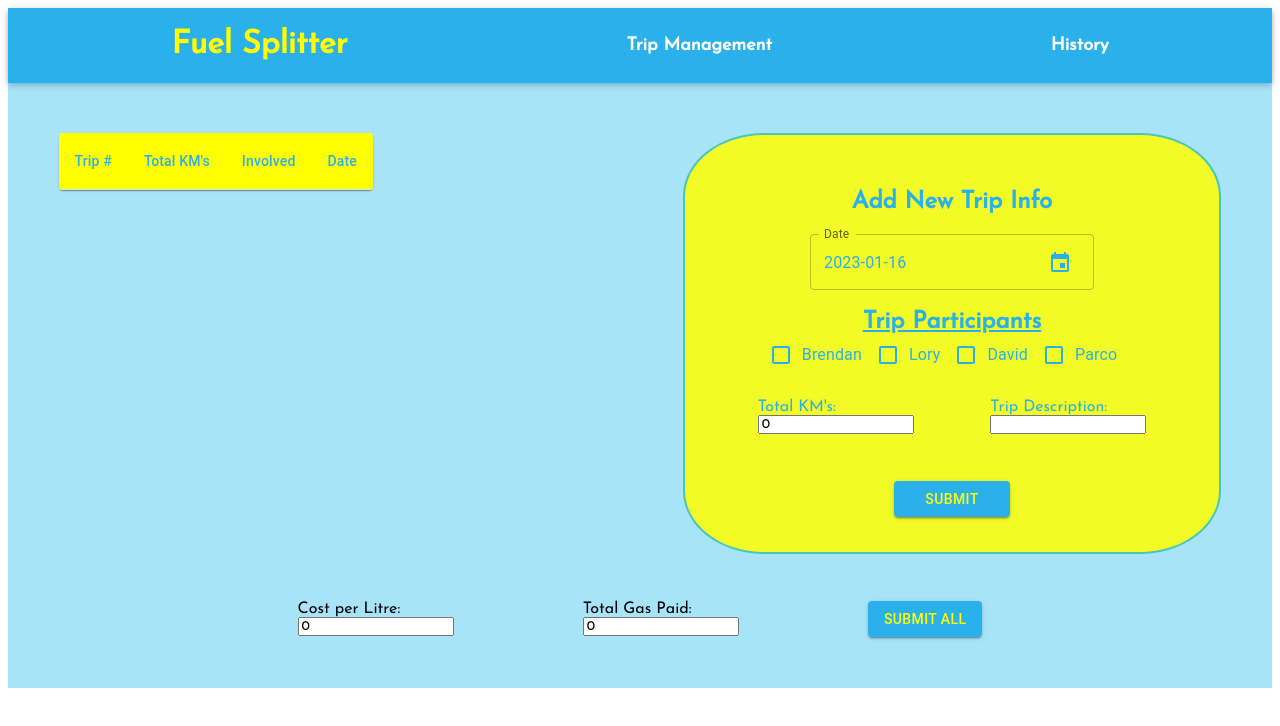
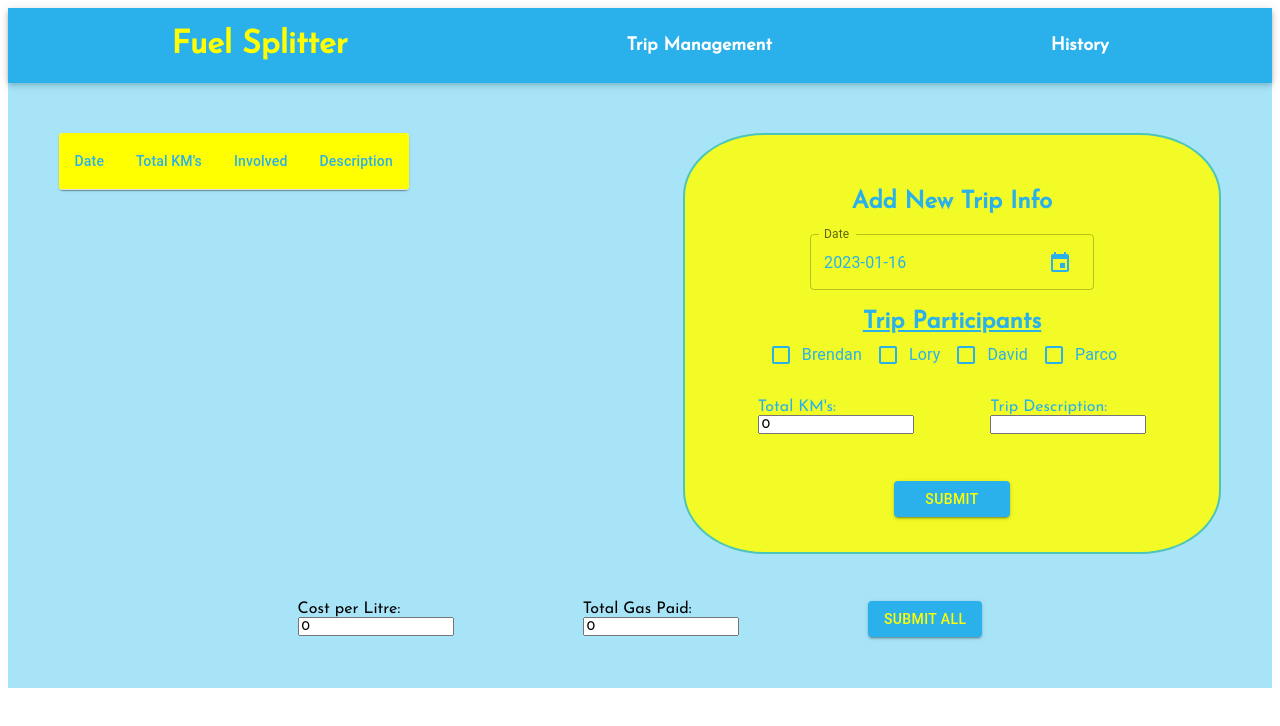
Before and after one commit to woobrendan/Fuel_Splitter, a React (Create React App) app in the folder fuel_splitter/: page / in a window 1280 px wide. Shown: the top 726 px of the page. Built offline with nearby package versions, Linux system fonts and the light colour scheme.

Commit message:
revemo trip num from column head and move date to be first column. add description tablecell to end of head

```diff
--- a/fuel_splitter/src/components/Travel_Log/TravelList.tsx
+++ b/fuel_splitter/src/components/Travel_Log/TravelList.tsx
@@ -33,10 +33,10 @@ const TravelList: React.FC<Props> = ({ tripLogs, historyComp }) => {
         <Table aria-label="simple table">
           <TableHead>
             <TableRow>
-              <TableCell>Trip #</TableCell>
+              <TableCell>Date</TableCell>
               <TableCell align="right">Total KM's</TableCell>
               <TableCell align="right">Involved</TableCell>
-              <TableCell align="right">Date</TableCell>
+              <TableCell align="right">Description</TableCell>
             </TableRow>
           </TableHead>
           <TableBody>
```
